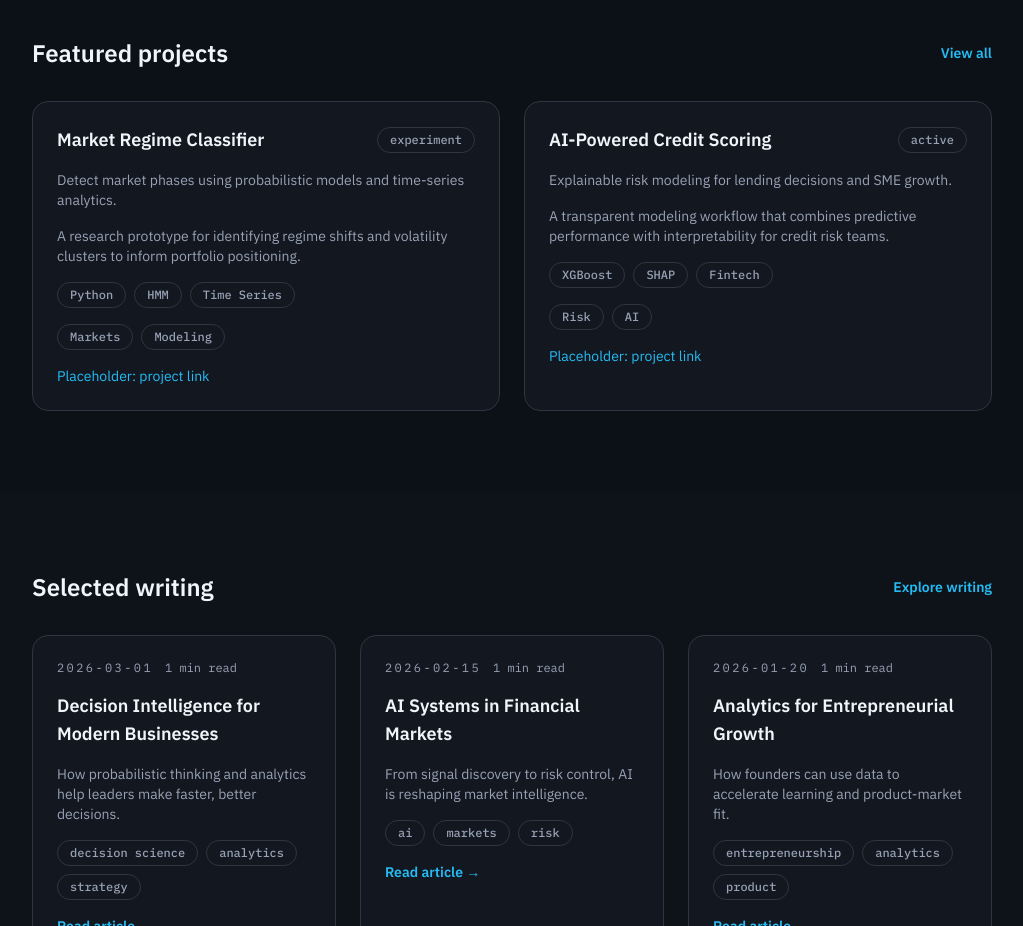
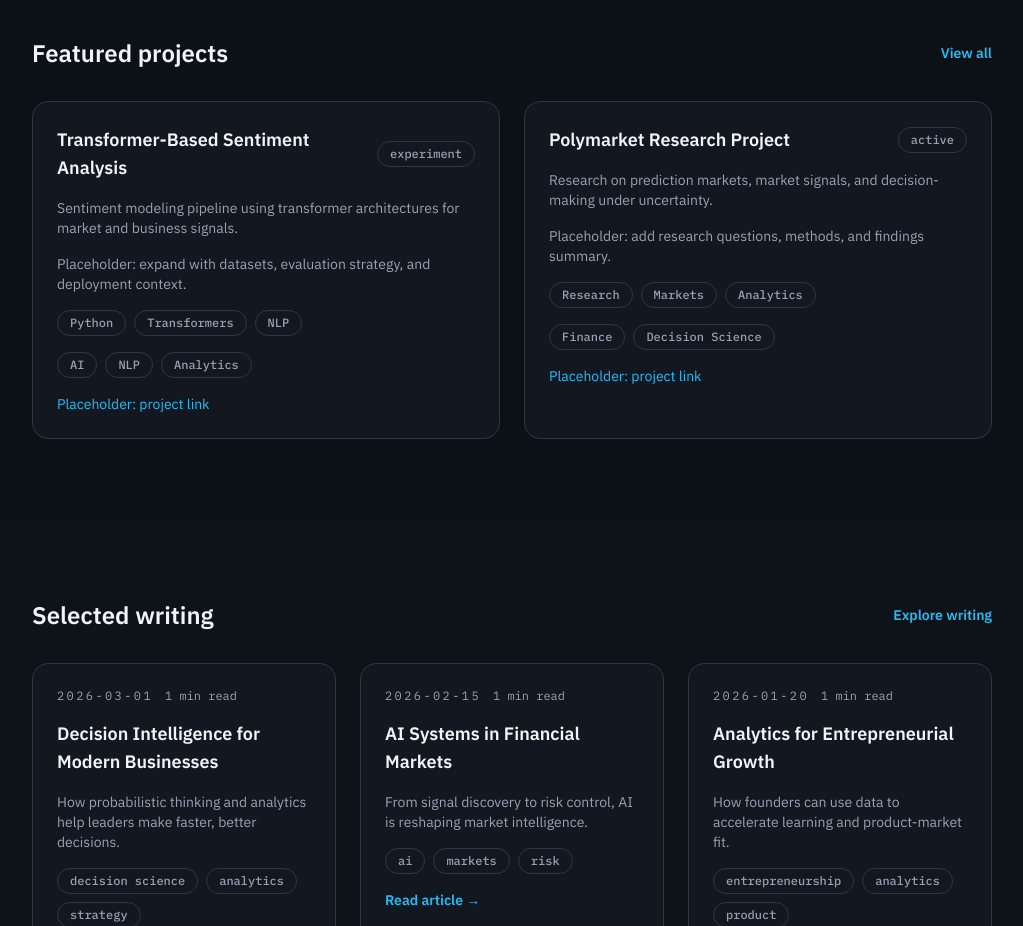
Before and after one commit to TheEternalFool/komivi-site, a Next.js app: page / in a window 1280 px wide. Shown: the part 1040-1966 px from the top of the page, without its empty margins (128-1151 px from the left). Built offline with nearby package versions, Linux system fonts and the light colour scheme.

Commit message:
Update chess link and project scaffolds

```diff
--- a/content/chess.ts
+++ b/content/chess.ts
@@ -3,5 +3,5 @@ import type { ChessProfile } from "@/lib/content";
 export const chessProfile: ChessProfile = {
   intro:
     "Chess is a personal discipline I enjoy for its clarity, patience, and quiet creativity. This page is a small nod to that habit.",
-  lichessUrl: "https://lichess.org/@/placeholder"
+  lichessUrl: "https://lichess.org/@/hummmhummmmm"
 };
--- a/content/projects.ts
+++ b/content/projects.ts
@@ -2,37 +2,49 @@ import type { Project } from "@/lib/content";
 
 export const projects: Project[] = [
   {
-    title: "Market Regime Classifier",
-    slug: "market-regime-classifier",
-    summary: "Detect market phases using probabilistic models and time-series analytics.",
+    title: "Transformer-Based Sentiment Analysis",
+    slug: "transformer-sentiment-analysis",
+    summary: "Sentiment modeling pipeline using transformer architectures for market and business signals.",
     description:
-      "A research prototype for identifying regime shifts and volatility clusters to inform portfolio positioning.",
-    technologies: ["Python", "HMM", "Time Series"],
-    tags: ["Markets", "Modeling"],
+      "Placeholder: expand with datasets, evaluation strategy, and deployment context.",
+    technologies: ["Python", "Transformers", "NLP"],
+    tags: ["AI", "NLP", "Analytics"],
     links: [{ label: "Placeholder: project link", href: "#" }],
     featured: true,
     status: "experiment"
   },
   {
-    title: "AI-Powered Credit Scoring",
-    slug: "ai-credit-scoring",
-    summary: "Explainable risk modeling for lending decisions and SME growth.",
+    title: "Polymarket Research Project",
+    slug: "polymarket-research",
+    summary: "Research on prediction markets, market signals, and decision-making under uncertainty.",
     description:
-      "A transparent modeling workflow that combines predictive performance with interpretability for credit risk teams.",
-    technologies: ["XGBoost", "SHAP", "Fintech"],
-    tags: ["Risk", "AI"],
+      "Placeholder: add research questions, methods, and findings summary.",
+    technologies: ["Research", "Markets", "Analytics"],
+    tags: ["Finance", "Decision Science"],
     links: [{ label: "Placeholder: project link", href: "#" }],
     featured: true,
     status: "active"
   },
   {
-    title: "Portfolio Stress Lab",
-    slug: "portfolio-stress-lab",
-    summary: "Scenario analytics for multi-asset portfolios.",
+    title: "Venture / Business Concept",
+    slug: "venture-concept",
+    summary: "Business concept focused on analytics-driven decision support.",
     description:
-      "An exploratory environment for stress testing and scenario planning across macro regimes.",
-    technologies: ["Risk", "Optimization", "Analytics"],
-    tags: ["Strategy", "Research"],
+      "Placeholder: define the problem, target users, and strategy thesis.",
+    technologies: ["Strategy", "Entrepreneurship", "Analytics"],
+    tags: ["Venture", "Product"],
+    links: [{ label: "Placeholder: project link", href: "#" }],
+    featured: false,
+    status: "experiment"
+  },
+  {
+    title: "AI / Analytics Project Placeholder",
+    slug: "ai-analytics-placeholder",
+    summary: "Placeholder for an additional analytics or AI project.",
+    description:
+      "Placeholder: add scope, methods, and outcomes.",
+    technologies: ["Analytics", "AI"],
+    tags: ["Placeholder"],
     links: [{ label: "Placeholder: project link", href: "#" }],
     featured: false,
     status: "experiment"
```
